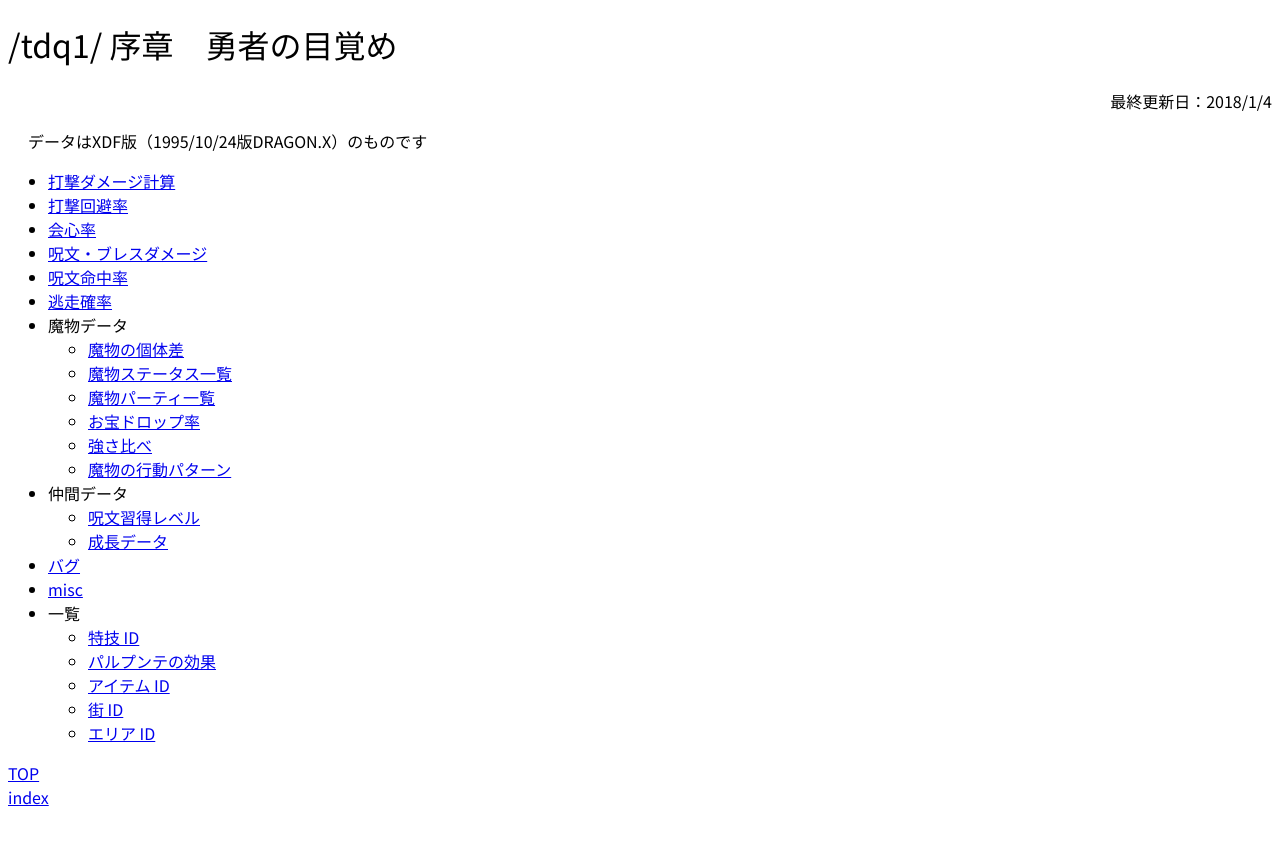
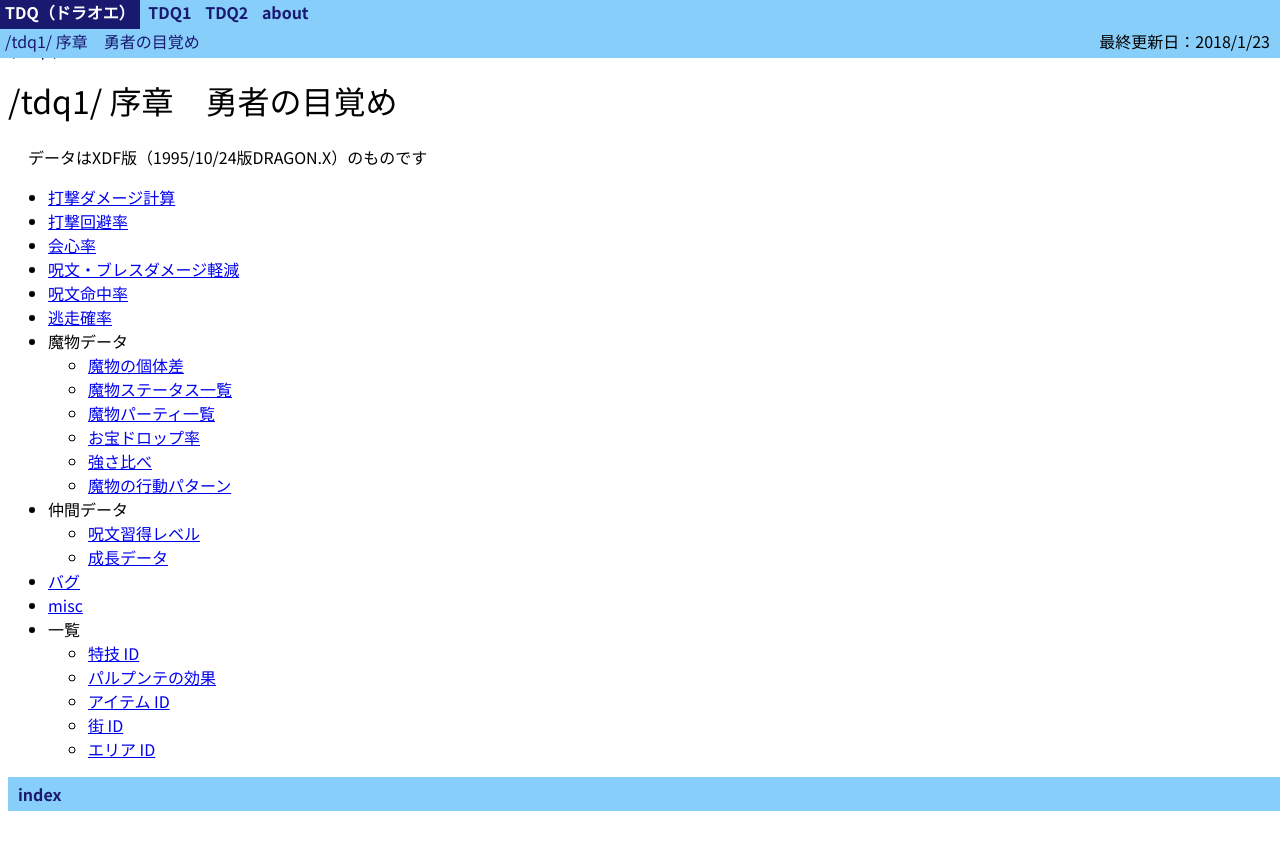
Before and after one commit to chiorex/TDQ_DATA_DAT, a Jekyll site: the page built from tdq1/index.md, in a window 1280 px wide. Shown: the top 850 px of the page. Built offline with Jekyll 4.4.1, drawn with Linux system fonts in a browser that asks for light colours; some web fonts are replaced.

Commit message:
レイアウト変更

```diff
--- a/_layouts/default.html
+++ b/_layouts/default.html
@@ -21,12 +21,44 @@
 </style>
 <!-- レイアウト -->
 <div class="container">
+  <div class="header">
+    <div>
+      <a class="header_link" href="{{ site.baseurl }}/">TDQ（ドラオエ）</a>
+      <a class="header_link" href="{{ site.baseurl }}/tdq1">TDQ1</a>
+      <a class="header_link" href="{{ site.baseurl }}/tdq2">TDQ2</a>
+      <a class="header_link" href="{{ site.baseurl }}/about">about</a>
+    </div>
+    <div class="header_title">
+      {{ page.dir }} {{ page.title }}
+    </div>
+    <div class="header_update">
+      {% if page.update %}
+        最終更新日：{{ page.update | date: "%Y/%-m/%-d" }}
+      {% endif %}
+    </div>
+  </div>
+  <div class="header2">
+    <div>
+      <a class="header_link" href="{{ site.baseurl }}/">TDQ（ドラオエ）</a>
+      <a class="header_link" href="{{ site.baseurl }}/tdq1">TDQ1</a>
+      <a class="header_link" href="{{ site.baseurl }}/tdq2">TDQ2</a>
+      <a class="header_link" href="{{ site.baseurl }}/about">about</a>
+    </div>
+    <div class="header_title">
+      {{ page.dir }} {{ page.title }}
+    </div>
+    <div class="header_update">
+      {% if page.update %}
+        最終更新日：{{ page.update | date: "%Y/%-m/%-d" }}
+      {% endif %}
+    </div>
+  </div>
+  <div>　</div>
+  <div>
   <h1>{{ page.dir }} {{ page.title }}</h1>
-  <p class="text-right">
-    {% if page.update %}
-      最終更新日：{{ page.update | date: "%Y/%-m/%-d" }}
-    {% endif %}
-  </p>
   {{ content }}
-  <div><a href="index">index</a></div>
+  </div>
+  <div class="footer">
+    <a class="header_link" href="{{ site.baseurl }}{{ page.dir }}">index</a>
+  </div>
 </div>
--- a/css/layout.css
+++ b/css/layout.css
@@ -43,6 +43,44 @@ p{
   margin-left: 20px;
 }
 
-.text-right {
-  text-align: right;
+.header {
+  position: fixed;
+  top: 0px;
+  left: 0px;
+  width: 100%;
+  background-color: lightskyblue;
 }
+.header2 {
+  top: 0px;
+  left: 0px;
+  width: 100%;
+  color: white;
+  background-color: white;
+}
+.footer {
+  padding: 5px;
+  width: 100%;
+  background-color: lightskyblue;
+}
+
+.header_title {
+  padding: 5px;
+  float: left;
+  font-weight: 500;
+  color: midnightblue;
+}
+.header_update {
+  padding: 5px;
+  padding-right: 10px;
+  float: right;
+}
+a.header_link {
+  padding: 5px;
+  text-decoration: none;
+  color: midnightblue;
+  font-weight: bold;
+}
+a.header_link:hover {
+  color: white;
+  background-color: midnightblue;
+}
--- a/tdq1/index.md
+++ b/tdq1/index.md
@@ -1,7 +1,7 @@
 ---
 layout: default
 title: 序章　勇者の目覚め
-update: 2018-01-04
+update: 2018-01-23
 ---
 
 データはXDF版（1995/10/24版DRAGON.X）のものです
@@ -9,7 +9,7 @@ update: 2018-01-04
 * [打撃ダメージ計算](damage)
 * [打撃回避率](avoid)
 * [会心率](critical)
-* [呪文・ブレスダメージ](spell_damage)
+* [呪文・ブレスダメージ軽減](spell_damage)
 * [呪文命中率](spell_hit_rate)
 * [逃走確率](escape)
 * 魔物データ
@@ -30,5 +30,3 @@ update: 2018-01-04
 	* [アイテム ID](item_id)
 	* [街 ID](town_id)
 	* [エリア ID](area_id)
-
-<div><a href="..">TOP</a></div>
```
Also changed, not shown: tdq2/index.md (+2 -4 lines).
